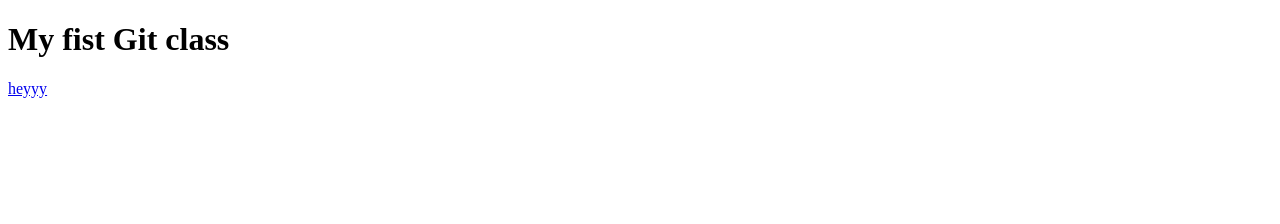
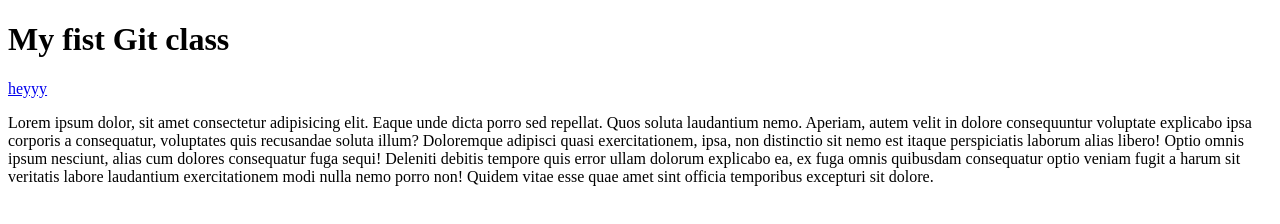
Before and after one commit to Gbolagade-Ridwanullah/learning-git, a plain HTML site: page index.html in a window 1280 px wide. Drawn offline with Linux system fonts and the light colour scheme.

Commit message:
new added

```diff
--- a/index.html
+++ b/index.html
@@ -8,5 +8,8 @@
 <body>
     <h1>My fist Git class</h1>
     <a href="./aboutPage/index.html">heyyy</a>
+    <p>
+        Lorem ipsum dolor, sit amet consectetur adipisicing elit. Eaque unde dicta porro sed repellat. Quos soluta laudantium nemo. Aperiam, autem velit in dolore consequuntur voluptate explicabo ipsa corporis a consequatur, voluptates quis recusandae soluta illum? Doloremque adipisci quasi exercitationem, ipsa, non distinctio sit nemo est itaque perspiciatis laborum alias libero! Optio omnis ipsum nesciunt, alias cum dolores consequatur fuga sequi! Deleniti debitis tempore quis error ullam dolorum explicabo ea, ex fuga omnis quibusdam consequatur optio veniam fugit a harum sit veritatis labore laudantium exercitationem modi nulla nemo porro non! Quidem vitae esse quae amet sint officia temporibus excepturi sit dolore.
+    </p>
 </body>
 </html>
```
